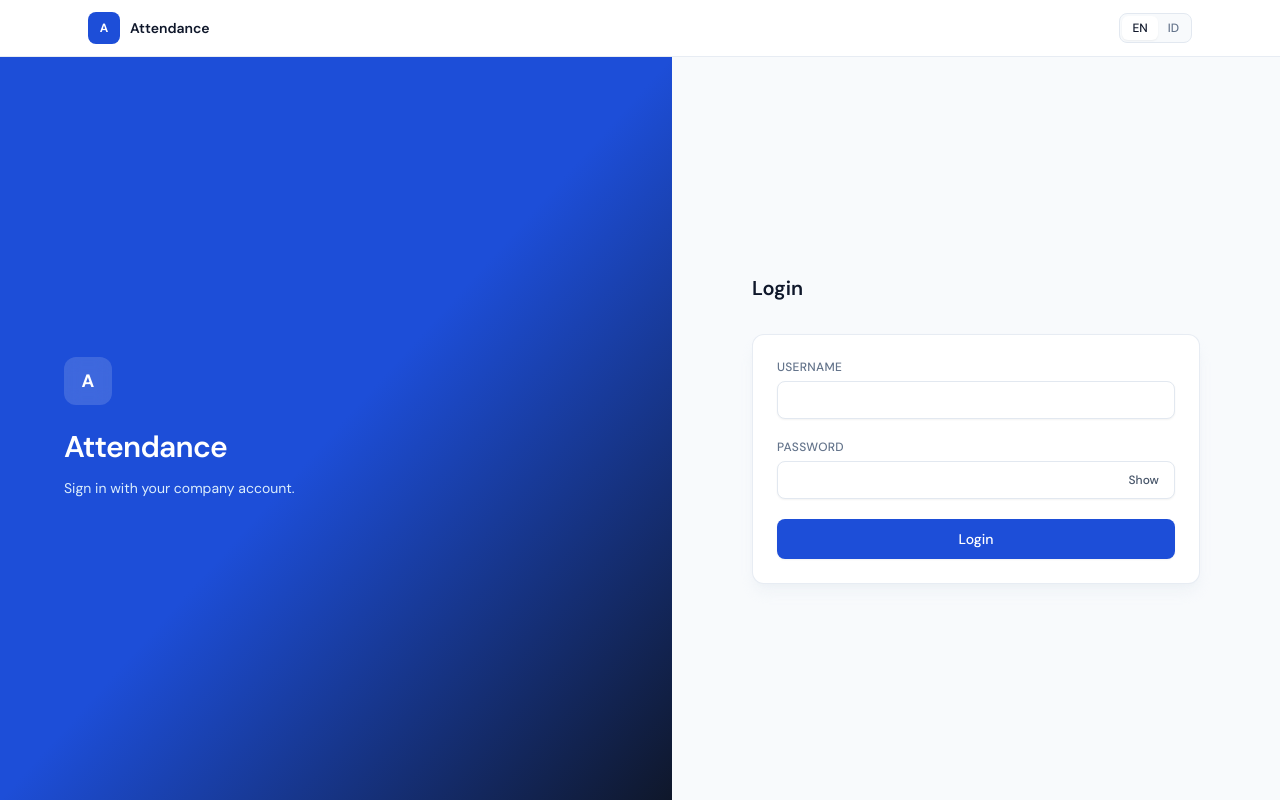
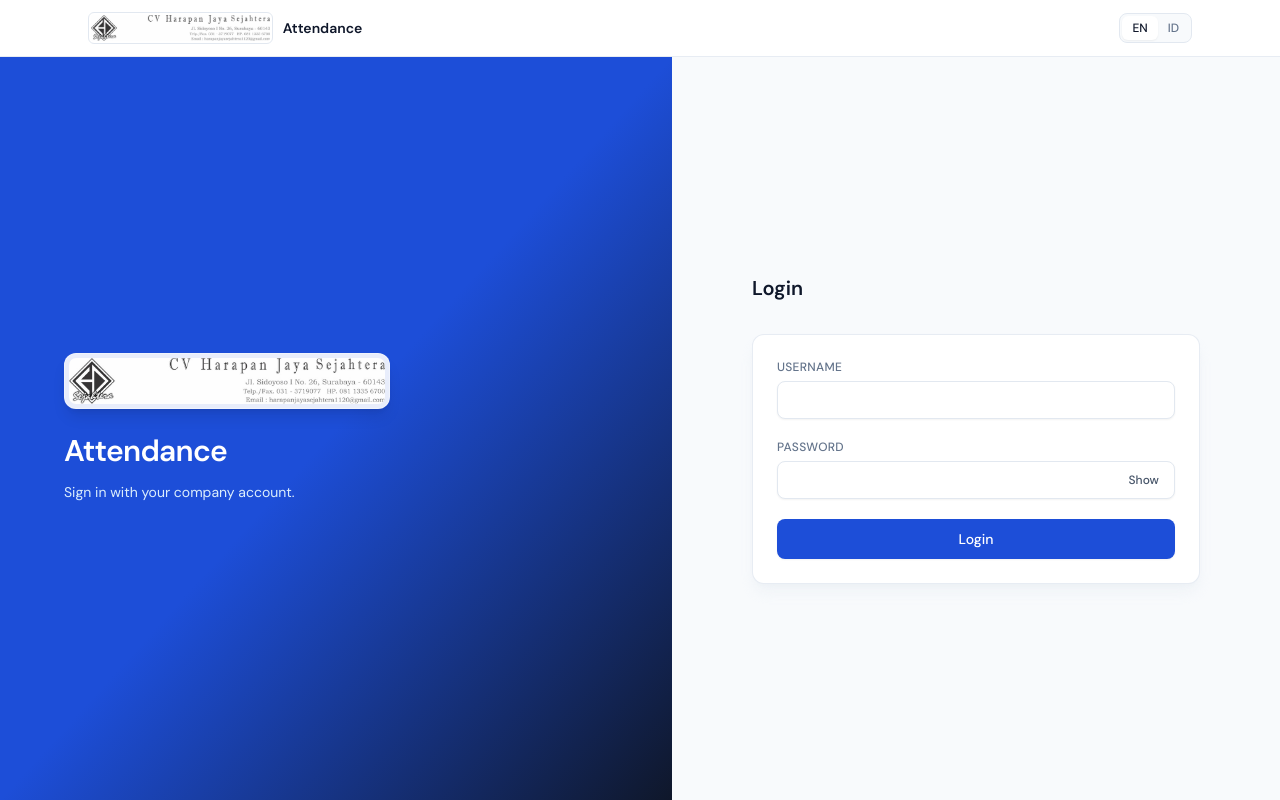
Before and after one commit to calvinhosea015/web-based-attendance, a React (Vite) app in the folder frontend/: page /login in a window 1280 px wide. Built offline with nearby package versions, Linux system fonts and the light colour scheme; no server answers.

Commit message:
Add company logo to header and login branding.
Replace placeholder app badge with the provided company logo in public header, admin header, and login hero panel.

Co-authored-by: Cursor <cursoragent@cursor.com>

```diff
--- a/frontend/src/App.jsx
+++ b/frontend/src/App.jsx
@@ -14,9 +14,11 @@ function PublicHeader() {
     <header className="border-b border-slate-200/80 bg-white/90 backdrop-blur-md">
       <div className="mx-auto flex max-w-6xl items-center justify-between px-4 py-3 sm:px-6">
         <span className="flex items-center gap-2.5 text-sm font-semibold text-slate-900">
-          <span className="flex h-8 w-8 items-center justify-center rounded-lg bg-brand-600 text-xs font-bold text-white">
-            A
-          </span>
+          <img
+            src="/company-logo.png"
+            alt={t('appName')}
+            className="h-8 w-auto rounded-md border border-slate-200 bg-white p-0.5"
+          />
           {t('appName')}
         </span>
         <div
--- a/frontend/src/components/AdminLayout.jsx
+++ b/frontend/src/components/AdminLayout.jsx
@@ -25,9 +25,11 @@ export default function AdminLayout({ title, subtitle, actions, children }) {
         <div className="mx-auto flex max-w-7xl items-center justify-between gap-4 px-4 py-3 sm:px-6">
           <div className="flex items-center gap-6">
             <Link to="/admin" className="flex items-center gap-2.5">
-              <span className="flex h-9 w-9 items-center justify-center rounded-lg bg-brand-600 text-sm font-bold text-white shadow-sm">
-                A
-              </span>
+              <img
+                src="/company-logo.png"
+                alt={t('appName')}
+                className="h-9 w-auto rounded-md border border-slate-200 bg-white p-0.5 shadow-sm"
+              />
               <span className="hidden text-sm font-semibold text-slate-900 sm:inline">{t('appName')}</span>
             </Link>
             <nav className="hidden items-center gap-1 sm:flex" aria-label="Admin">
--- a/frontend/src/pages/Login.jsx
+++ b/frontend/src/pages/Login.jsx
@@ -37,9 +37,11 @@ export default function Login() {
     <div className="flex min-h-[calc(100vh-57px)] flex-col lg:flex-row">
       <div className="flex flex-1 flex-col justify-center bg-gradient-to-br from-brand-600 via-brand-600 to-slate-900 px-8 py-12 text-white lg:px-16">
         <div className="mx-auto max-w-md lg:mx-0">
-          <span className="inline-flex h-12 w-12 items-center justify-center rounded-xl bg-white/15 text-lg font-bold backdrop-blur">
-            A
-          </span>
+          <img
+            src="/company-logo.png"
+            alt={t('appName')}
+            className="h-14 w-auto rounded-xl border border-white/30 bg-white/90 p-1 shadow-lg"
+          />
           <h1 className="mt-6 text-3xl font-semibold tracking-tight">{t('appName')}</h1>
           <p className="mt-3 text-sm leading-relaxed text-brand-100">{t('loginSubtitle')}</p>
         </div>
```
Also changed, not shown: frontend/public/company-logo.png (added).
